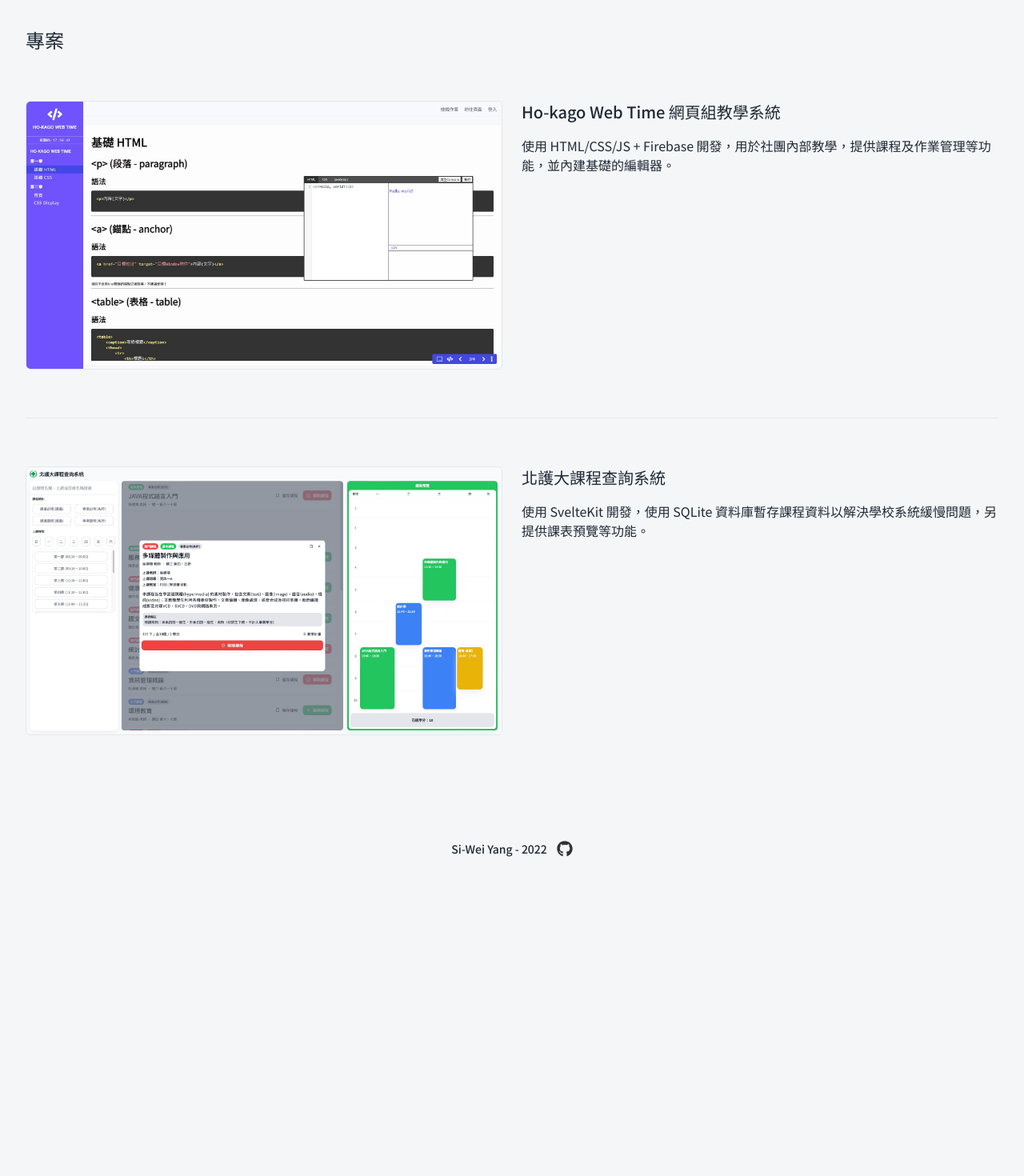
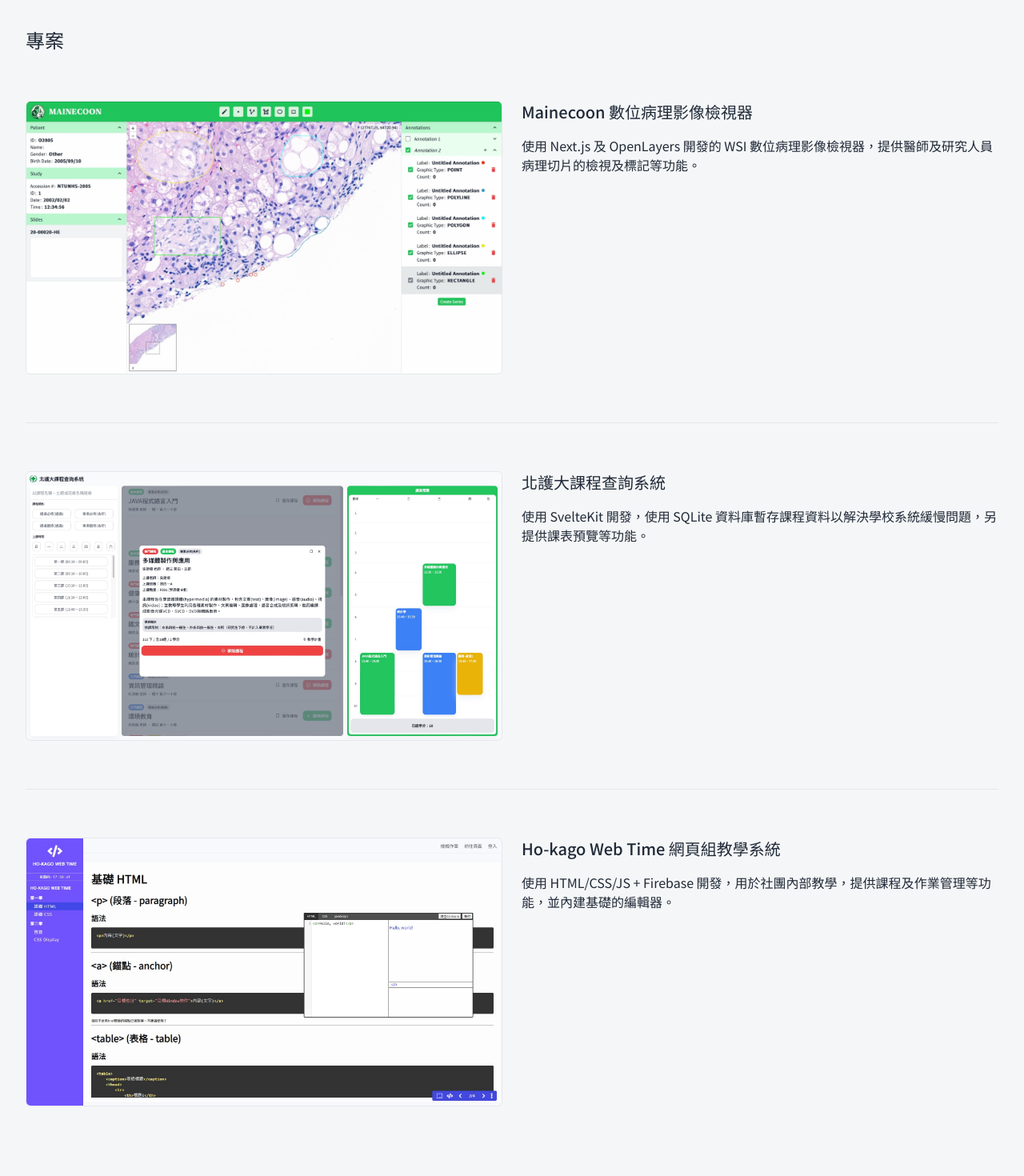
Before and after one commit to yangszwei/siweiyang.com, a SvelteKit app: page / in a window 1280 px wide. Shown: the part 740-2210 px from the top of the page at 80% size. Before the commit the page ends 1835 px from the top, so only its background shows below. Built offline with nearby package versions, Linux system fonts and the light colour scheme; a web font is replaced by a local one.

Commit message:
Add "Mainecoon" in projects section

```diff
--- a/src/routes/+page.svelte
+++ b/src/routes/+page.svelte
@@ -1,5 +1,6 @@
 <script lang="ts">
 	import { assets } from '$app/paths';
+	import mainecoon from '$lib/images/mainecoon.jpg';
 </script>
 
 <svelte:head>
@@ -57,13 +58,15 @@
 
 	<div class="grid grid-cols-1 py-12 sm:grid-cols-2 sm:gap-6">
 		<div class="py-3">
-			<img src="{assets}/portfolio/hokago-web-time.jpg" class="rounded-md border" alt="" />
+			<picture>
+				<img src={mainecoon} class="rounded-md border" alt="" />
+			</picture>
 		</div>
 		<div class="py-3">
-			<h1 class="mb-4 text-xl font-medium">Ho-kago Web Time 網頁組教學系統</h1>
+			<h1 class="mb-4 text-xl font-medium">Mainecoon 數位病理影像檢視器</h1>
 			<p>
-				使用 HTML/CSS/JS + Firebase
-				開發，用於社團內部教學，提供課程及作業管理等功能，並內建基礎的編輯器。
+				使用 Next.js 及 OpenLayers 開發的 WSI
+				數位病理影像檢視器，提供醫師及研究人員病理切片的檢視及標記等功能。
 			</p>
 		</div>
 	</div>
@@ -82,6 +85,21 @@
 			</p>
 		</div>
 	</div>
+
+	<hr />
+
+	<div class="grid grid-cols-1 py-12 sm:grid-cols-2 sm:gap-6">
+		<div class="py-3">
+			<img src="{assets}/portfolio/hokago-web-time.jpg" class="rounded-md border" alt="" />
+		</div>
+		<div class="py-3">
+			<h1 class="mb-4 text-xl font-medium">Ho-kago Web Time 網頁組教學系統</h1>
+			<p>
+				使用 HTML/CSS/JS + Firebase
+				開發，用於社團內部教學，提供課程及作業管理等功能，並內建基礎的編輯器。
+			</p>
+		</div>
+	</div>
 </section>
 
 <footer class="flex items-center justify-center gap-3 p-6 text-sm">
```
Also changed, not shown: src/lib/images/mainecoon.jpg (added).
